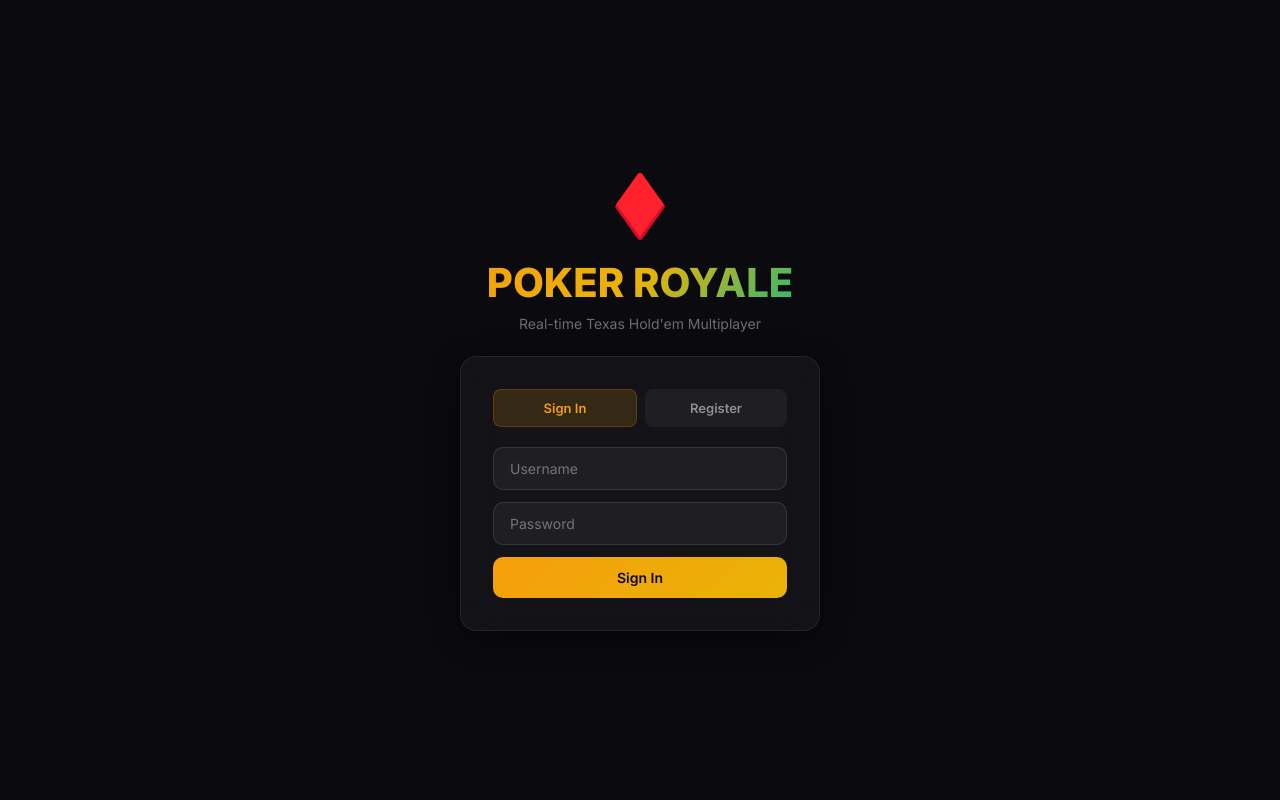
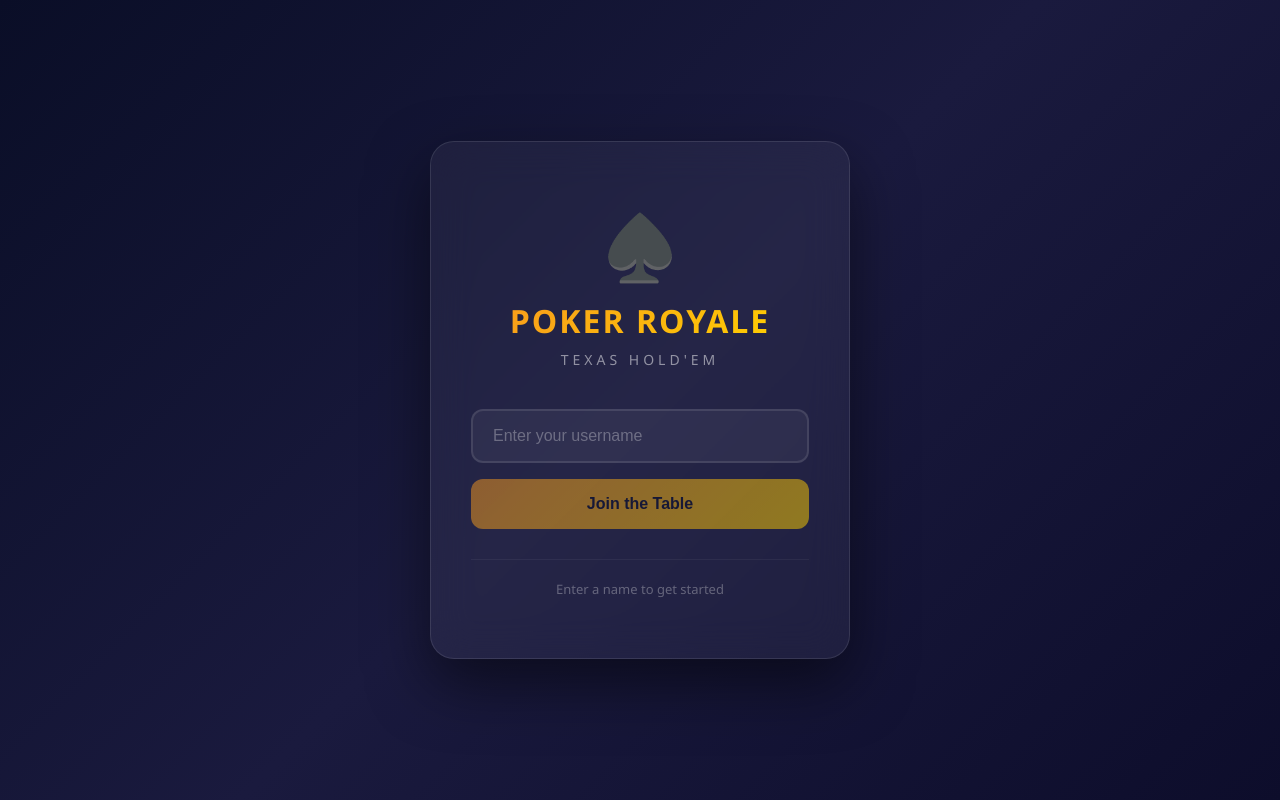
Before and after one commit to aydeng110205-hue/poker, a website: page index.html in a window 1280 px wide. Drawn offline with Linux system fonts and the light colour scheme.

Commit message:
simplified to username-only page

```diff
--- a/index.html
+++ b/index.html
@@ -1,107 +1,158 @@
 <!DOCTYPE html>
-<html>
+<html lang="en">
 <head>
-  <title>Poker Royale - Login</title>
+    <meta charset="UTF-8">
+    <meta name="viewport" content="width=device-width, initial-scale=1.0">
+    <title>Poker Royale</title>
     <style>
-    @import url('https://fonts.googleapis.com/css2?family=Inter:wght@400;500;600;700;800&display=swap');
-    *{margin:0;padding:0;box-sizing:border-box;}
-    body{font-family:'Inter',sans-serif;background:#0a0a0f;color:#e8e8f0;min-height:100vh;display:flex;align-items:center;justify-content:center;}
-    .container{max-width:400px;width:100%;padding:20px;text-align:center;}
-    .logo{font-size:60px;margin-bottom:16px;}
-    h1{font-size:40px;font-weight:800;background:linear-gradient(135deg,#f59e0b,#eab308,#10b981);-webkit-background-clip:text;-webkit-text-fill-color:transparent;margin-bottom:8px;}
-    .sub{color:rgba(255,255,255,0.4);margin-bottom:24px;font-size:14px;}
-    .glass{background:rgba(255,255,255,0.04);backdrop-filter:blur(20px);border:1px solid rgba(255,255,255,0.08);border-radius:16px;padding:32px;box-shadow:0 8px 32px rgba(0,0,0,0.4);}
-    .input{width:100%;padding:12px 16px;font-size:14px;background:rgba(255,255,255,0.05);border:1px solid rgba(255,255,255,0.1);border-radius:10px;color:white;outline:none;margin-bottom:12px;font-family:'Inter',sans-serif;}
-    .input:focus{border-color:rgba(245,158,11,0.5);}
-    .btn{width:100%;padding:12px;font-size:14px;font-weight:600;border:none;border-radius:10px;cursor:pointer;background:linear-gradient(135deg,#f59e0b,#eab308);color:#0a0a0f;font-family:'Inter',sans-serif;}
-    .btn:hover{transform:translateY(-1px);box-shadow:0 4px 20px rgba(245,158,11,0.4);}
-    .tabs{display:flex;gap:8px;margin-bottom:20px;}
-    .tab{flex:1;padding:10px;font-size:13px;font-weight:600;border:none;border-radius:8px;cursor:pointer;background:rgba(255,255,255,0.05);color:rgba(255,255,255,0.5);font-family:'Inter',sans-serif;}
-    .tab.active{background:rgba(245,158,11,0.15);color:#f59e0b;border:1px solid rgba(245,158,11,0.2);}
-    .form{display:none;flex-direction:column;gap:0;}
-    .form.active{display:flex;}
-    .error{color:#ef4444;font-size:13px;margin-bottom:12px;}
+        * { margin: 0; padding: 0; box-sizing: border-box; }
+        body {
+            font-family: 'Segoe UI', Arial, sans-serif;
+            background: linear-gradient(135deg, #0a0e27 0%, #1a1a3e 50%, #0d0d2b 100%);
+            min-height: 100vh;
+            display: flex;
+            justify-content: center;
+            align-items: center;
+            color: white;
+        }
+        .container {
+            background: rgba(255, 255, 255, 0.05);
+            backdrop-filter: blur(20px);
+            border: 1px solid rgba(255, 255, 255, 0.1);
+            border-radius: 24px;
+            padding: 60px 40px;
+            width: 420px;
+            text-align: center;
+            box-shadow: 0 25px 60px rgba(0, 0, 0, 0.5);
+        }
+        .logo { font-size: 64px; margin-bottom: 10px; }
+        h1 {
+            font-size: 32px;
+            font-weight: 700;
+            letter-spacing: 2px;
+            background: linear-gradient(135deg, #f7971e, #ffd200);
+            -webkit-background-clip: text;
+            -webkit-text-fill-color: transparent;
+            margin-bottom: 8px;
+        }
+        .subtitle {
+            color: rgba(255, 255, 255, 0.5);
+            font-size: 14px;
+            letter-spacing: 4px;
+            text-transform: uppercase;
+            margin-bottom: 40px;
+        }
+        input {
+            width: 100%;
+            padding: 16px 20px;
+            border: 2px solid rgba(255, 255, 255, 0.1);
+            border-radius: 12px;
+            background: rgba(255, 255, 255, 0.05);
+            color: white;
+            font-size: 16px;
+            outline: none;
+            transition: 0.3s;
+        }
+        input:focus {
+            border-color: #f7971e;
+            box-shadow: 0 0 20px rgba(247, 151, 30, 0.2);
+        }
+        input::placeholder { color: rgba(255, 255, 255, 0.3); }
+        .btn {
+            width: 100%;
+            padding: 16px;
+            margin-top: 16px;
+            border: none;
+            border-radius: 12px;
+            font-size: 16px;
+            font-weight: 600;
+            cursor: pointer;
+            transition: 0.3s;
+            background: linear-gradient(135deg, #f7971e, #ffd200);
+            color: #0a0e27;
+        }
+        .btn:hover {
+            transform: translateY(-2px);
+            box-shadow: 0 10px 30px rgba(247, 151, 30, 0.3);
+        }
+        .btn:disabled {
+            opacity: 0.5;
+            cursor: not-allowed;
+            transform: none;
+        }
+        .error {
+            color: #ff4444;
+            font-size: 13px;
+            margin-top: 12px;
+            display: none;
+        }
+        .players-online {
+            margin-top: 30px;
+            padding-top: 20px;
+            border-top: 1px solid rgba(255, 255, 255, 0.05);
+            color: rgba(255, 255, 255, 0.3);
+            font-size: 13px;
+        }
     </style>
 </head>
 <body>
     <div class="container">
-    <div class="logo">♦️</div>
+        <div class="logo">♠️</div>
         <h1>POKER ROYALE</h1>
-    <p class="sub">Real-time Texas Hold'em Multiplayer</p>
-    <div class="glass">
-      <div class="tabs">
-        <button class="tab active" onclick="switchTab('login')">Sign In</button>
-        <button class="tab" onclick="switchTab('register')">Register</button>
+        <p class="subtitle">Texas Hold'em</p>
+
+        <input type="text" id="usernameInput" placeholder="Enter your username" maxlength="20" autocomplete="off">
+        <div class="error" id="errorMsg">Please enter a username</div>
+        <button class="btn" id="joinBtn" disabled>Join the Table</button>
+
+        <div class="players-online" id="statusMsg">Enter a name to get started</div>
     </div>
-      <div id="loginForm" class="form active">
-        <input type="text" id="loginUser" class="input" placeholder="Username" autocomplete="off">
-        <input type="password" id="loginPass" class="input" placeholder="Password">
-        <div id="loginError" class="error" style="display:none;"></div>
-        <button class="btn" onclick="login()">Sign In</button>
-      </div>
-      <div id="registerForm" class="form">
-        <input type="text" id="regUser" class="input" placeholder="Username (3-20 chars)" autocomplete="off">
-        <input type="password" id="regPass" class="input" placeholder="Password (4+ chars)">
-        <div id="regError" class="error" style="display:none;"></div>
-        <button class="btn" onclick="register()">Create Account</button>
-      </div>
-    </div>
-  </div>
+
     <script>
-    const params = new URLSearchParams(window.location.search);
-    const err = params.get('err');
-    if (err === 'invalid') showError('login', 'Invalid username/password');
-    else if (err === 'taken') showError('reg', 'Username already taken');
-    else if (err === 'auth') showError('login', 'Invalid credentials');
+        const input = document.getElementById('usernameInput');
+        const btn = document.getElementById('joinBtn');
+        const error = document.getElementById('errorMsg');
+        const status = document.getElementById('statusMsg');
 
-    function switchTab(tab) {
-      document.querySelectorAll('.tab').forEach(t => t.classList.remove('active'));
-      document.querySelectorAll('.form').forEach(f => f.classList.remove('active'));
-      if (tab === 'login') {
-        document.querySelector('.tabs button:first-child').classList.add('active');
-        document.getElementById('loginForm').classList.add('active');
+        input.addEventListener('input', () => {
+            const name = input.value.trim();
+            btn.disabled = name.length === 0;
+            error.style.display = 'none';
+            if (name.length > 0) {
+                status.textContent = `Ready to play as "${name}"`;
+                status.style.color = 'rgba(255,255,255,0.6)';
             } else {
-        document.querySelector('.tabs button:last-child').classList.add('active');
-        document.getElementById('registerForm').classList.add('active');
-      }
-    }
-
-    function showError(form, msg) {
-      const el = document.getElementById(form + 'Error');
-      el.textContent = msg;
-      el.style.display = 'block';
-    }
-
-    async function login() {
-      const u = document.getElementById('loginUser').value;
-      const p = document.getElementById('loginPass').value;
-      if (!u || !p) return showError('login', 'Fill in all fields');
-      const form = new FormData();
-      form.append('username', u);
-      form.append('password', p);
-      const res = await fetch('/api/login', { method: 'POST', body: new URLSearchParams(form) });
-      if (res.redirected) window.location.href = res.url;
-    }
-
-    async function register() {
-      const u = document.getElementById('regUser').value;
-      const p = document.getElementById('regPass').value;
-      if (!u || !p) return showError('reg', 'Fill in all fields');
-      if (u.length < 3) return showError('reg', 'Username too short');
-      if (p.length < 4) return showError('reg', 'Password too short');
-      const form = new FormData();
-      form.append('username', u);
-      form.append('password', p);
-      const res = await fetch('/api/register', { method: 'POST', body: new URLSearchParams(form) });
-      if (res.redirected) window.location.href = res.url;
-    }
-
-    document.addEventListener('keydown', (e) => {
-      if (e.key === 'Enter') {
-        if (document.getElementById('loginForm').classList.contains('active')) login();
-        else register();
+                status.textContent = 'Enter a name to get started';
+                status.style.color = 'rgba(255,255,255,0.3)';
             }
         });
+
+        btn.addEventListener('click', () => {
+            const name = input.value.trim();
+            if (!name) {
+                error.style.display = 'block';
+                return;
+            }
+            localStorage.setItem('poker_username', name);
+            status.textContent = `Welcome, ${name}! Game coming soon...`;
+            btn.textContent = 'Entering...';
+            btn.disabled = true;
+            // In the future, this will redirect to the game lobby
+            setTimeout(() => {
+                alert(`Welcome to the table, ${name}! The full game is coming soon.`);
+                btn.textContent = 'Join the Table';
+                btn.disabled = false;
+            }, 500);
+        });
+
+        // Check if already have a name stored
+        const saved = localStorage.getItem('poker_username');
+        if (saved) {
+            input.value = saved;
+            btn.disabled = false;
+            status.textContent = `Welcome back, ${saved}!`;
+            status.style.color = 'rgba(255,255,255,0.6)';
+        }
     </script>
 </body>
 </html>
```
Lines whose indentation alone changed are shown as unchanged.
